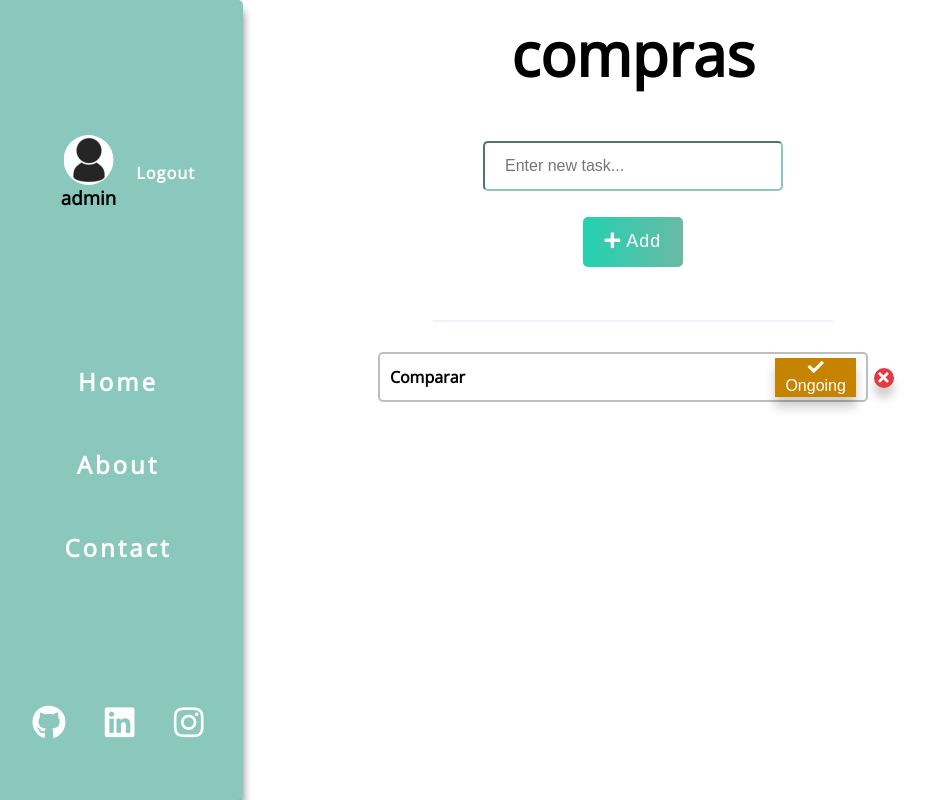
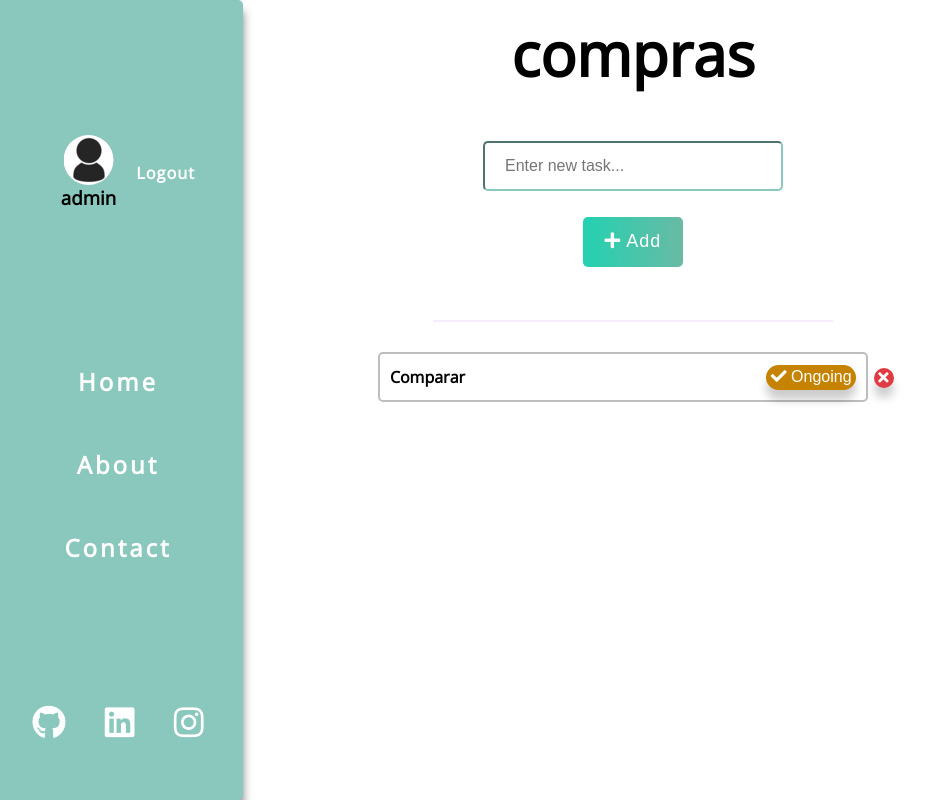
Before and after one commit to SamuelSilva2310/django-TodoApp, a Django app: page /list/43 in a window 1280 px wide. Shown: the whole page, without its empty margins (7-934 px from the left). Run offline with Django 3.2, Linux system fonts and the light colour scheme; a user stored in the database is signed in; data comes from the database, SQL or seed files in the repository; both versions use the stored data as it was after the commit.

Commit message:
Changed Fixed Status Button Appearence

```diff
--- a/static/css/myTodoApp/lists.css
+++ b/static/css/myTodoApp/lists.css
@@ -1,4 +1,4 @@
-@import url('https://fonts.googleapis.com/css?family=Muli&display=swap');
+/* @import url('https://fonts.googleapis.com/css?family=Muli&display=swap');
 
 *{
     box-sizing: border-box;
@@ -152,4 +152,4 @@ a, u {
 	font-size: 30px;
 	width: 40px;
 	height: 40px;
-}
+} */
--- a/static/css/style.css
+++ b/static/css/style.css
@@ -346,7 +346,7 @@ select{
 }
 
 .btn{
-	border: 0;
+	border: none;
 	box-shadow: 0 10px 10px rgba(0, 0, 0, 0.2);
 	color: #fff;
 	font-size: 16px;
@@ -467,6 +467,13 @@ select{
     text-align: center;
 }
 
+
+.btn-status{
+    width: 90px;
+    height: 25px;
+    border-radius:20px;
+}
+
 .complete{
     background-color: #2d8848;
 	font-size: 14px;
--- a/templates/base.html
+++ b/templates/base.html
@@ -40,7 +40,7 @@
                 <a href="{% url 'myTodoApp:home' %}">Home</a>
             </div>
             <div class="sidenav-link">
-                <a href="">About</a>
+                <a href="https://github.com/SamuelSilva2310/django-TodoApp">About</a>
             </div>
             <div class="sidenav-link">
                 <a href="http://samuelsilva.live/">Contact</a>
```
Also changed, not shown: db.sqlite3.
